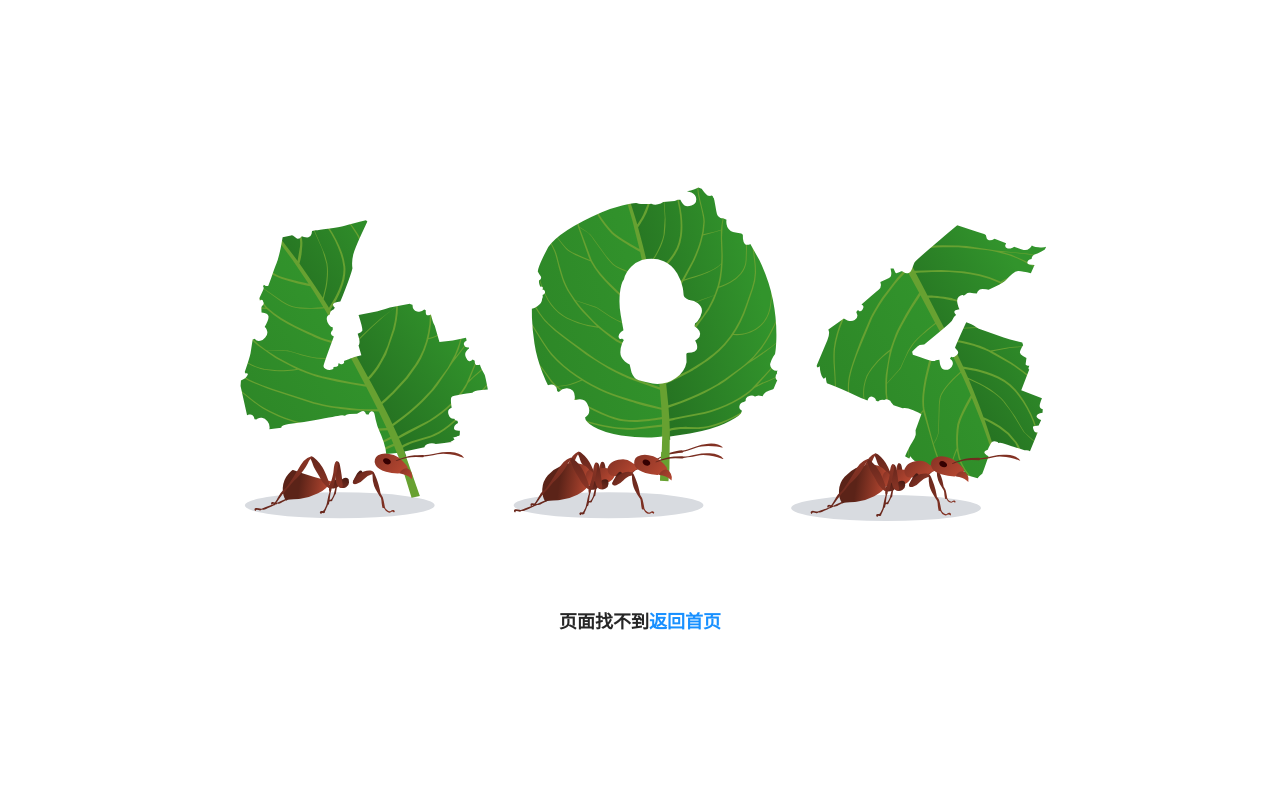
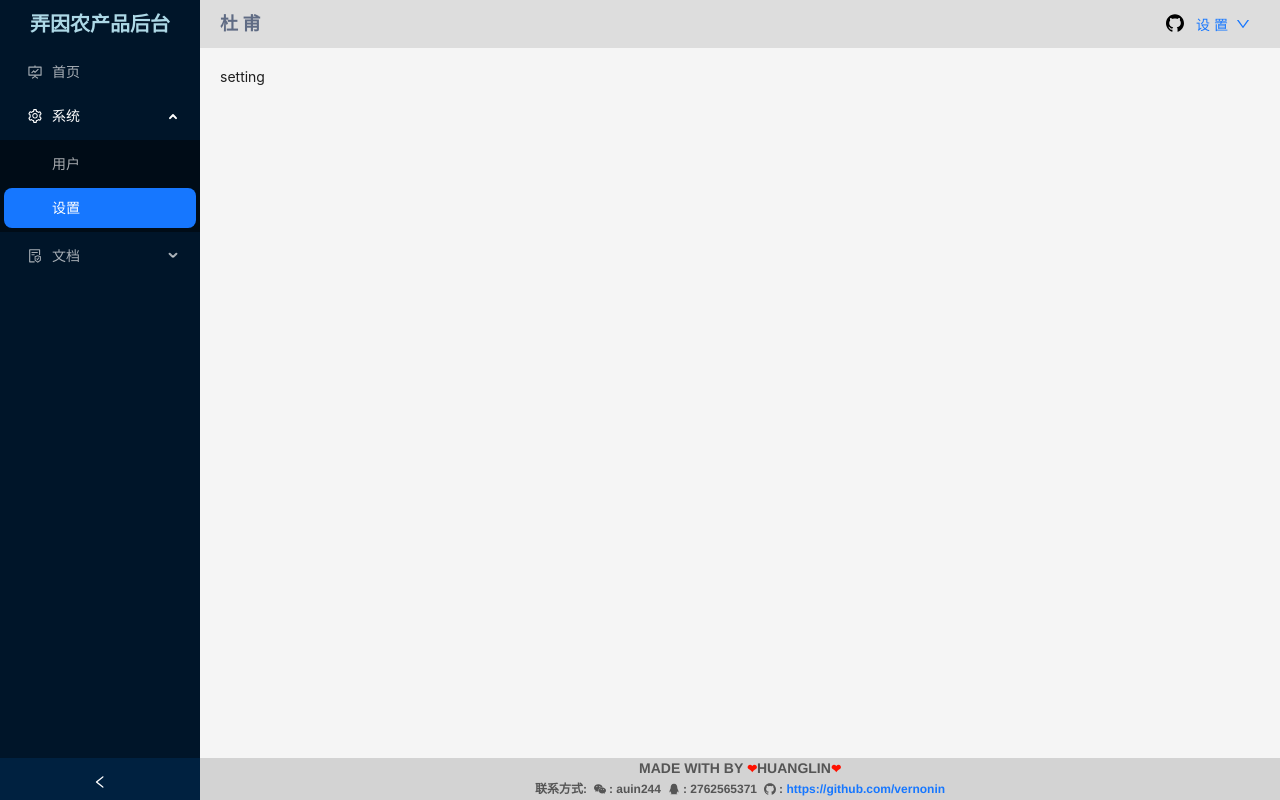
Before and after one commit to vernonin/react-admin-template, a React (Create React App) app: page /system/setting in a window 1280 px wide. Built offline with nearby package versions, Linux system fonts and the light colour scheme.

Commit message:
🎈 perf: 更新到antd5

```diff
--- a/package.json
+++ b/package.json
@@ -7,8 +7,9 @@
     "@testing-library/jest-dom": "^5.16.2",
     "@testing-library/react": "^12.1.4",
     "@testing-library/user-event": "^13.5.0",
-    "antd": "^4.20.5",
+    "antd": "^5.21.0",
     "axios": "^0.26.1",
+    "http-proxy-middleware": "^2.0.6",
     "mockjs": "^1.1.0",
     "pubsub-js": "^1.9.4",
     "react": "^17.0.2",
--- a/src/index.js
+++ b/src/index.js
@@ -2,7 +2,6 @@ import React from 'react'
 import ReactDOM from 'react-dom'
 import App from './App'
 
-import 'antd/dist/antd.min.css'
 import './index.css'
 
 // markdown插件的样式
--- a/src/layout/components/SiderNav.jsx
+++ b/src/layout/components/SiderNav.jsx
@@ -43,6 +43,7 @@ const SiderNav = () => {
 			collapsible
 			collapsed={menuCollape}
 			onCollapse={value => setMenuCollape(value)}
+			collapsedWidth={48}
 		>
 			<div>
 				<p style={titleStyle}>
--- /dev/null
+++ b/src/pages/system/Setting.jsx
@@ -0,0 +1,12 @@
+import React from "react";
+
+const Setting = () => {
+
+	return (
+		<div>
+			setting
+		</div>
+	)
+}
+
+export default Setting
--- a/src/router/asyncRoutes.js
+++ b/src/router/asyncRoutes.js
@@ -2,6 +2,7 @@ import React, { lazy } from 'react'
 import Layout from '../layout'
 import Dashboard from '../pages/Dashboard'
 const User = lazy(() => import('../pages/system/User'))
+const Setting = lazy(() => import('../pages/system/Setting'))
 const MarkDown = lazy(() => import('../pages/awesome/MarkDown'))
 const Excel = lazy(() => import('../pages/awesome/Excel'))
 
@@ -26,6 +27,11 @@ const asyncRoutes = [
 				path: 'user',
 				element: <User />,
 				meta: { title: '首页', path: '/system/user' }
+			},
+			{
+				path: 'setting',
+				element: <Setting />,
+				meta: { title: '设置', path: '/system/setting' }
 			}
 		]
 	},
```
Also changed, not shown: src/setupProxy.js (added, +8 -0 lines), 2 other files (tests, documents, lock files or other folders).
